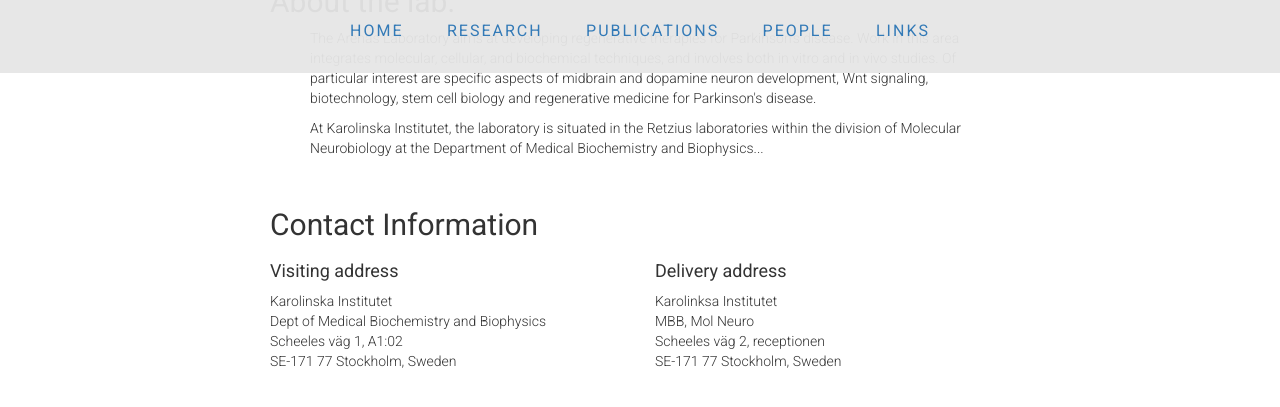
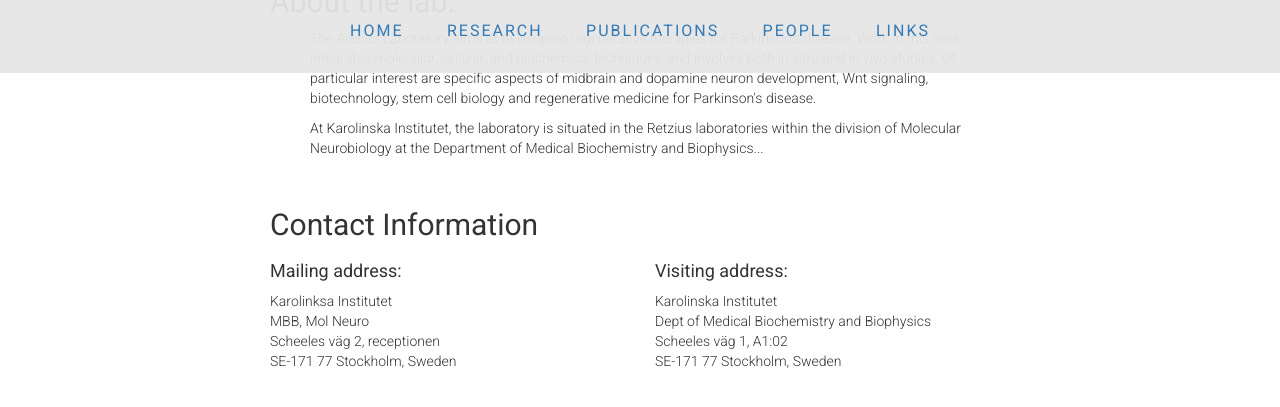
Before and after one commit to ArenasLab/arenaslab.github.io, a Jekyll site: the page index.html, which Jekyll copies as it is, in a window 1280 px wide and 900 px high, scrolled down 1951 px, cut to the strip 0-407 px from the top of the window. Built offline with Jekyll 4.4.1, drawn with Linux system fonts in a browser that asks for light colours.

Commit message:
Update index.html

```diff
--- a/index.html
+++ b/index.html
@@ -148,19 +148,20 @@
         <p>&nbsp;</p>
         <h2>Contact Information</h2>
 	<div class="row">
-	  <div class=" col-sm-6  col-md-6 col-lg-6" align="left">
-            <h4>Visiting address</h4>
-              <p>Karolinska Institutet<br>
-                 Dept of Medical Biochemistry and Biophysics<br>
-                 Scheeles väg 1, A1:02<br>
-                 SE-171 77 Stockholm, Sweden
-	   </div>
+
            <div class=" col-sm-6  col-md-6 col-lg-6" align="left">
-	   <h4>Delivery address</h4>
+	   <h4>Mailing address:</h4>
             <p>Karolinksa Institutet<br>
                MBB, Mol Neuro<br>
                Scheeles väg 2, receptionen<br>
                SE-171 77 Stockholm, Sweden</p>
+	   </div>
+           <div class=" col-sm-6  col-md-6 col-lg-6" align="left">
+             <h4>Visiting address:</h4>
+               <p>Karolinska Institutet<br>
+                 Dept of Medical Biochemistry and Biophysics<br>
+                 Scheeles väg 1, A1:02<br>
+                 SE-171 77 Stockholm, Sweden
 	   </div>
          </div>
 	 <!--
```
